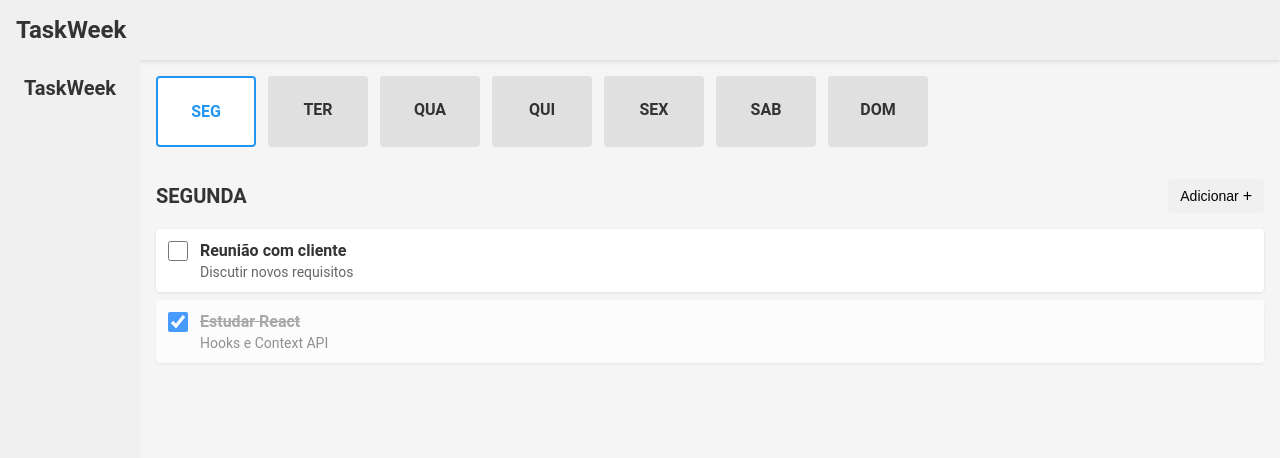
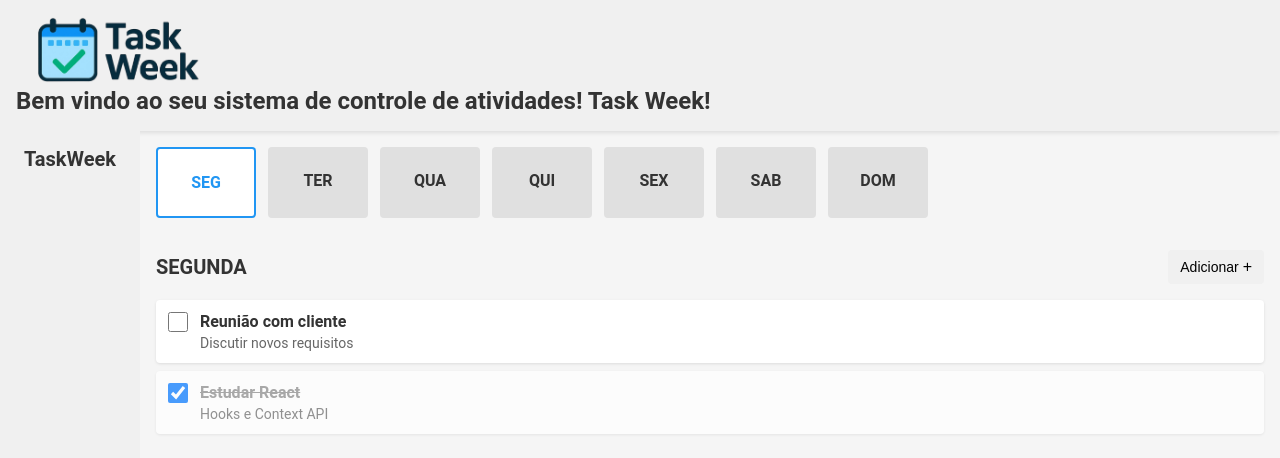
Before and after one commit to Gusta-code-br/TaskWeek, a React (Create React App) app in the folder taskweek/: page / in a window 1280 px wide. Shown: the top 458 px of the page. Built offline with nearby package versions, Linux system fonts and the light colour scheme; no server answers.

Commit message:
Update Header.js

```diff
--- a/taskweek/src/components/Header.js
+++ b/taskweek/src/components/Header.js
@@ -1,10 +1,12 @@
 import React from 'react';
 import '../styles/components/Header.css';
+import logo from '../assets/images/logo-TaskWeek.png';
 
 function Header() {
   return (
     <header className="header">
-      <h1>TaskWeek</h1>
+      <img id="imagemlogo" src={logo} width='200' alt="Logo Taskweek" className="logo" />
+      <h1 className="title">Bem vindo ao seu sistema de controle de atividades! Task Week!</h1>
     </header>
   );
 }
```
